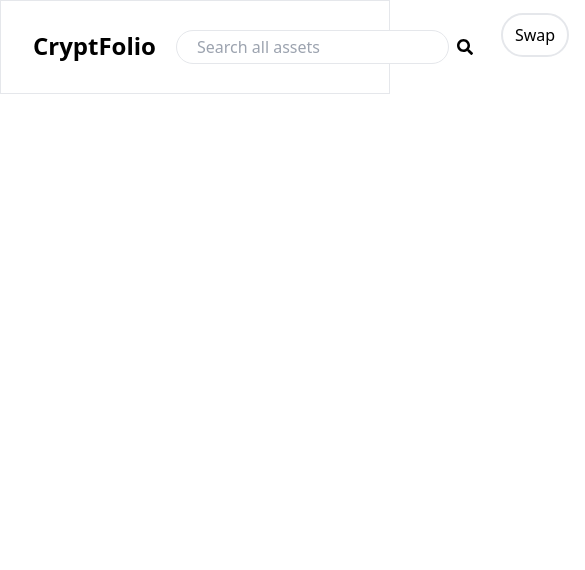
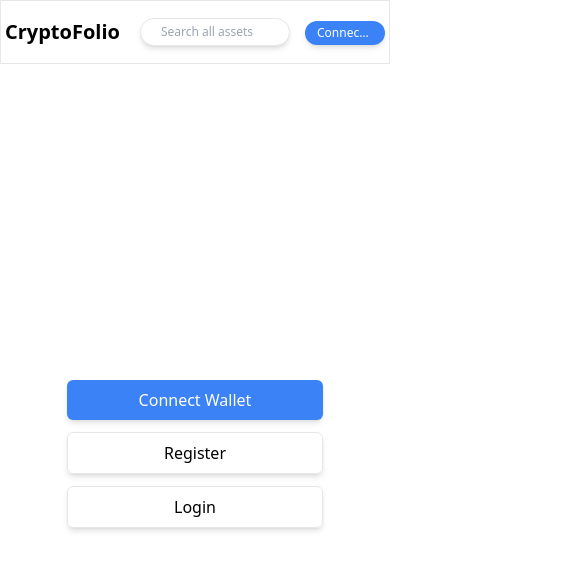
Before and after one commit to Buidlor/CryptoFolio, a React (Vite) app: page / in a window 390 px wide. Shown: the top 570 px of the page, 585 px wide, since content can reach past the window. Built offline with nearby package versions, Linux system fonts and the light colour scheme.

Commit message:
responsive navbar

```diff
--- a/src/components/Header.tsx
+++ b/src/components/Header.tsx
@@ -5,18 +5,18 @@ import { FaBell } from "react-icons/fa";
 
 const Header =() => {
     return(
-        <nav className="flex gap-5 p-3 justify-between items-center border">
-            <form action="post" className="flex ml-5">
-                <h1 className="text-2xl font-bold mr-5">CryptFolio</h1>
-                <input className="border p-1 px-5 rounded-full" type="text" placeholder="Search all assets"/>
-                <button className="p-1 mx-1" type="submit">
+        <nav className="flex sm:gap-5 p-1 sm:p-3 justify-between items-center border h-16">
+            <form action="post" className="flex sm:ml-5">
+                <h1 className="text-xl sm:text-2xl font-bold mr-5">CryptoFolio</h1>
+                <input className="text-xs sm:text-base border p-1 px-5 rounded-full shadow-md w-1/2" type="text" placeholder="Search all assets"/>
+                <button className="p-1 mx-1 hidden sm:block" type="submit">
                     <FaSearch />
                 </button>
             </form>
-            <ul className="flex gap-5 mr-5">
-                <li><button className="border-2 p-2 rounded-full px-3">Swap</button></li>
-                <li><button className="border-2 p-2 rounded-full px-3 bg-blue-500 text-white">Connect Wallet</button></li>
-                <li><button className="py-4"><FaBell /></button></li>
+            <ul className="flex justify-center items-center sm:gap-5 sm:mr-5">
+                <li><button className="border p-2 rounded-full px-3 shadow-md hidden sm:block">Swap</button></li>
+                <li><button className="text-xs sm:text-base p-1 sm:p-2 rounded-full px-3 bg-blue-500 text-white border-blue shadow-md truncate w-20 sm:w-36">Connect Wallet</button></li>
+                <li><button className="py-4 hidden sm:block"><FaBell /></button></li>
             </ul>
 
         </nav>
--- /dev/null
+++ b/src/components/LandingContent.tsx
@@ -0,0 +1,21 @@
+const LandingContent = () => {
+    return (
+        <div className="landingcontent">
+            <div className="flex justify-center items-center flex-col h-screen" style={ {height: "calc(100vh - 4rem)"}}>
+                <div className="flex flex-col justify-center items-center gap-3 p-5 md:border md:h-1/2 md:w-1/3 rounded-lg md:shadow-md" >
+                    <button className="rounded-md p-2 w-64 shadow-md bg-blue-500 text-white">
+                        Connect Wallet
+                    </button>
+                    <button className="border rounded-md p-2 w-64 shadow-md">
+                        Register
+                    </button>
+                    <button className="border rounded-md p-2 w-64 shadow-md">
+                        Login
+                    </button>
+                </div>
+            </div>
+        </div>
+    )
+}
+
+export default LandingContent
--- a/src/pages/Landing.tsx
+++ b/src/pages/Landing.tsx
@@ -1,9 +1,11 @@
 import Header from "../components/Header";
+import LandingContent from "../components/LandingContent";
 
 const Landing = () => {
     return (
         <div className="landing">
             <Header />
+            <LandingContent />
         </div>
     )
 }
```
